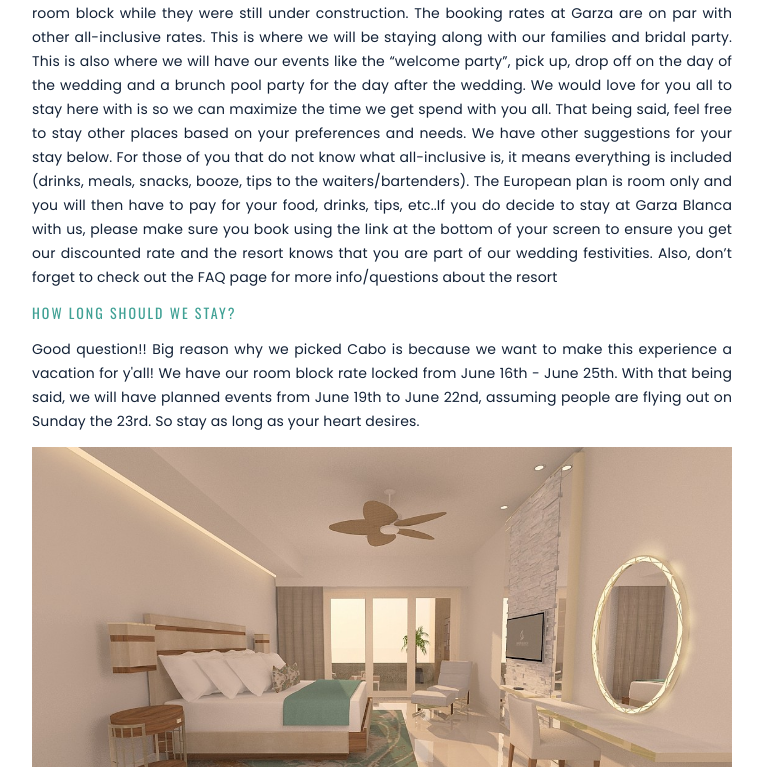
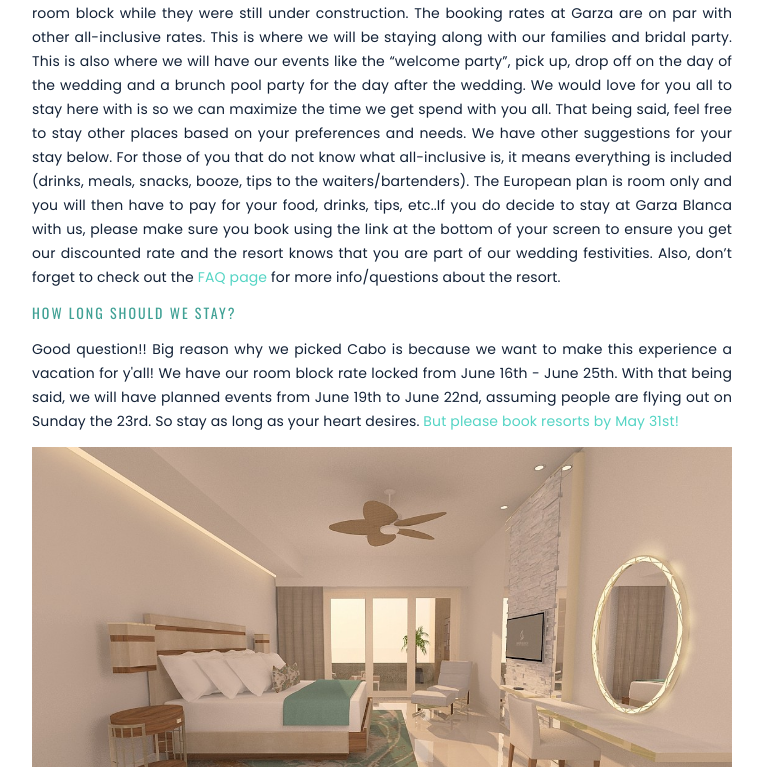
Before and after one commit to honghaobi/wedding-frontend, a Vue app: page /resort in a window 1280 px wide. Shown: the part 861-1628 px from the top of the page, without its empty margins (258-1021 px from the left). Built offline with nearby package versions, Linux system fonts and the light colour scheme; no server answers; what v-viewer, vue-masonry would draw is missing.

Commit message:
updated rsvp by

```diff
--- a/src/components/RSVP.vue
+++ b/src/components/RSVP.vue
@@ -3,7 +3,7 @@
     <div class="md-layout">
       <md-card class="md-layout-item rsvp">
         <md-card-header>
-          <div id="cardTitle">RSVP</div>
+          <div id="cardTitle">RSVP By May 1st</div>
         </md-card-header>
 
         <md-card-content>
--- a/src/components/Resort.vue
+++ b/src/components/Resort.vue
@@ -19,16 +19,17 @@
           with our families and bridal party. This is also where we will have our events like the “welcome party”, pick up, drop off on the day of the
           wedding and a brunch pool party for the day after the wedding. We would love for you all to stay here with is so we can maximize the time we
           get spend with you all. That being said, feel free to stay other places based on your preferences and needs. We have other suggestions for
-          your stay below. For those of you that do not know what all-inclusive is, it means everything is included (drinks, meals, snacks, booze, tips to
-          the waiters/bartenders). The European plan is room only and you will then have to pay for your food, drinks, tips, etc..If you do decide to
-          stay at Garza Blanca with us, please make sure you book using the link at the bottom of your screen to ensure you get our discounted rate
-          and the resort knows that you are part of our wedding festivities. Also, don’t forget to check out the FAQ page for more info/questions
-          about the resort</p>
+          your stay below. For those of you that do not know what all-inclusive is, it means everything is included (drinks, meals, snacks, booze,
+          tips to the waiters/bartenders). The European plan is room only and you will then have to pay for your food, drinks, tips, etc..If you do
+          decide to stay at Garza Blanca with us, please make sure you book using the link at the bottom of your screen to ensure you get our
+          discounted rate and the resort knows that you are part of our wedding festivities. Also, don’t forget to check out the
+          <router-link to="/faq">FAQ page</router-link> for more info/questions about the resort.
+        </p>
         <h3>How long should we stay?</h3>
         <p>
           Good question!! Big reason why we picked Cabo is because we want to make this experience a vacation for y'all! We have our room block rate
           locked from June 16th - June 25th. With that being said, we will have planned events from June 19th to June 22nd, assuming people are
-          flying out on Sunday the 23rd. So stay as long as your heart desires.
+          flying out on Sunday the 23rd. So stay as long as your heart desires. <span class="primaryColor">But please book resorts by May 31st!</span>
         </p>
         <RoomsCarousel/>
       </div>
```
